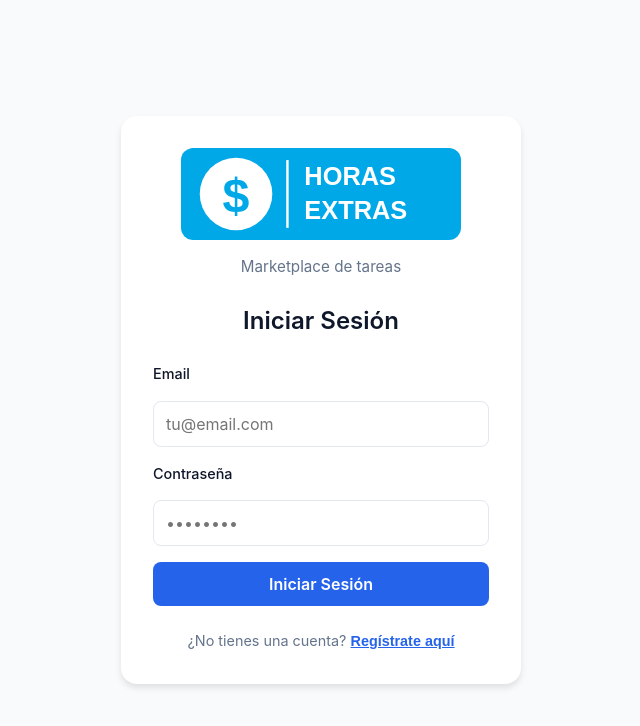
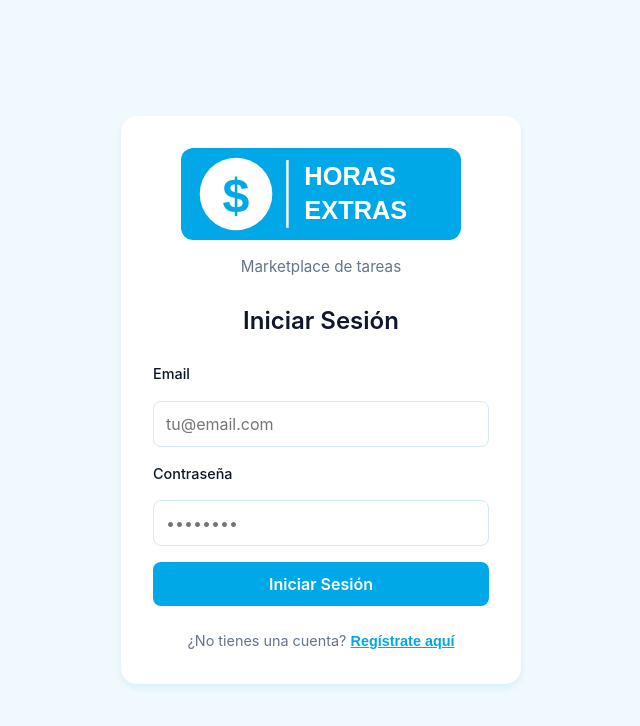
Before and after one commit to SCODAapp/HORASEXRASS, a React (Vite) app: page / in a window 1280 px wide. Shown: the top 726 px of the page, without its empty margins (319-959 px from the left). Built offline with nearby package versions, Linux system fonts and the light colour scheme.

Commit message:
Updated App.css

```diff
--- a/src/App.css
+++ b/src/App.css
@@ -5,17 +5,17 @@
 }
 
 :root {
-  --primary-color: #2563eb;
-  --primary-hover: #1d4ed8;
+  --primary-color: #00A8E8;
+  --primary-hover: #0090C9;
   --secondary-color: #64748b;
   --success-color: #10b981;
   --danger-color: #ef4444;
-  --background: #f8fafc;
+  --background: #f0f9fd;
   --surface: #ffffff;
   --text-primary: #0f172a;
   --text-secondary: #64748b;
-  --border: #e2e8f0;
-  --shadow: rgba(0, 0, 0, 0.1);
+  --border: #d4ebf5;
+  --shadow: rgba(0, 168, 232, 0.1);
   --spacing: 8px;
 }
 
```
